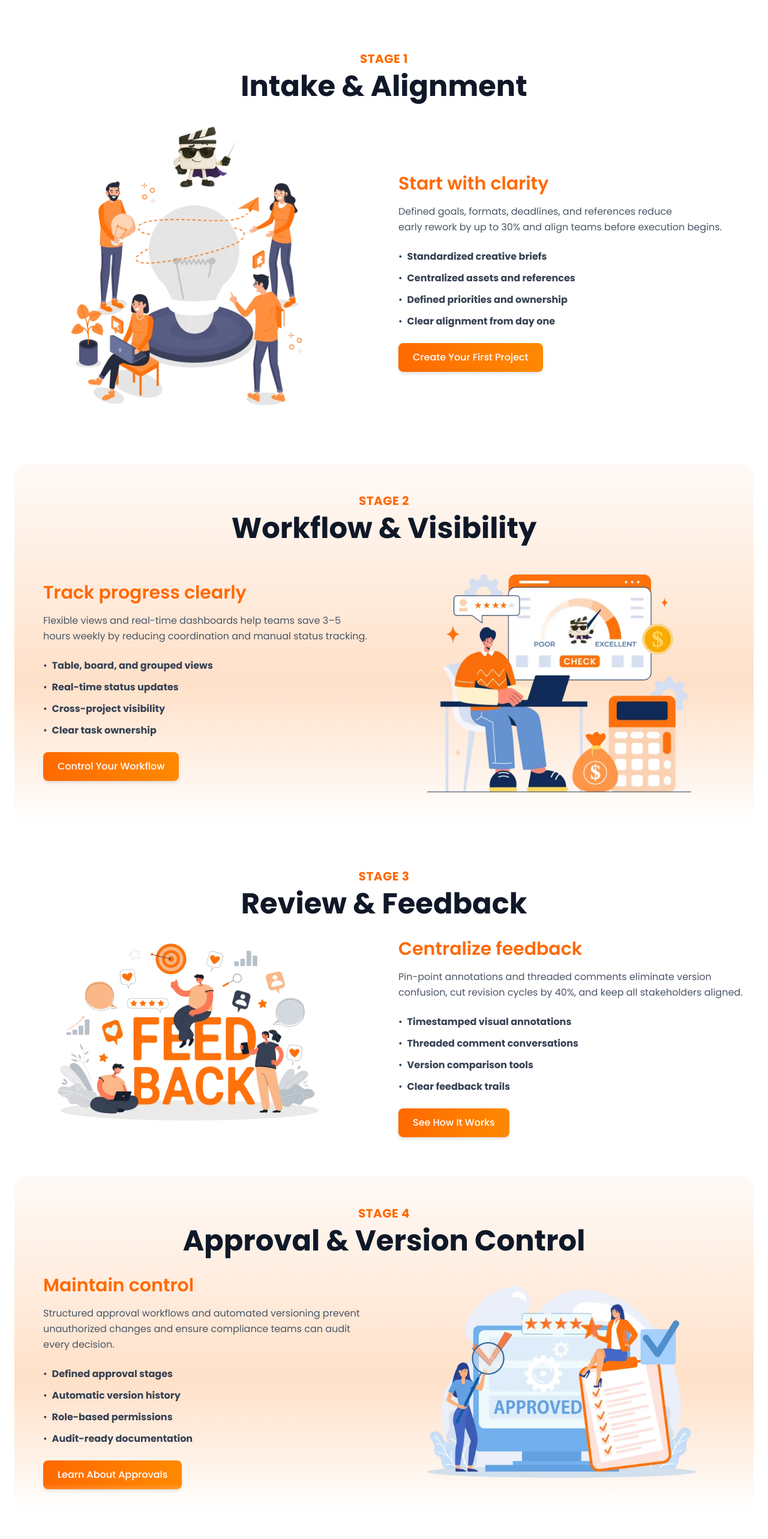
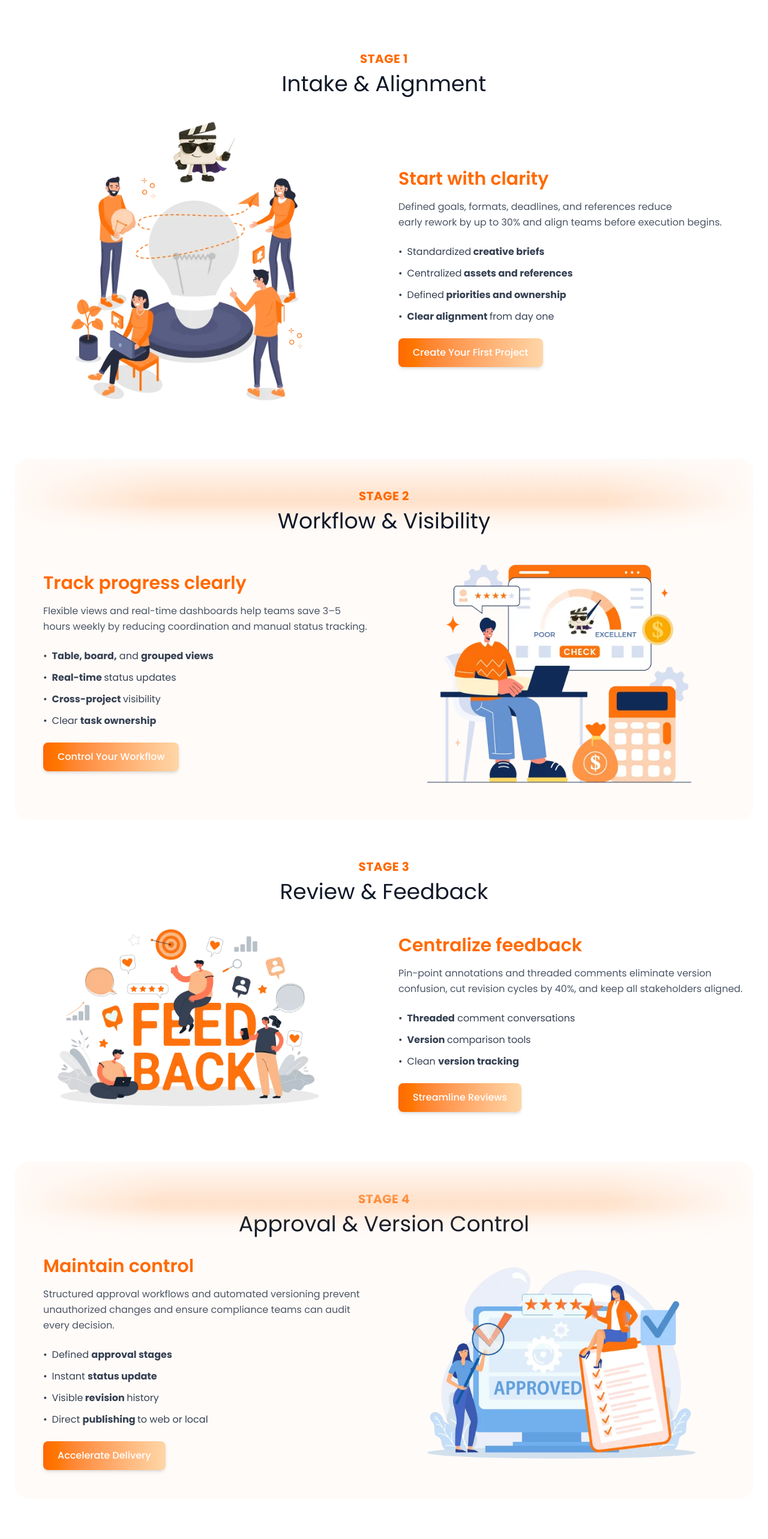
Before and after one commit to alihussnain1122/Sevvy, a React (Vite) app: page /how-it-works in a window 1280 px wide. Shown: the part 1860-4426 px from the top of the page at 60% size. Built offline with nearby package versions, Linux system fonts and the light colour scheme; the HTML template or start-up script is replaced by a standard one; a web font is replaced by a local one.

Commit message:
making stages section of page 2

```diff
--- a/src/components/Works/Stages.jsx
+++ b/src/components/Works/Stages.jsx
@@ -9,7 +9,7 @@ const Stages = () => {
         <div className="mb-16">
           <div className="text-center mb-8">
             <p className="text-orange-500 font-bold text-xl uppercase tracking-wide mb-2">Stage 1</p>
-            <h2 className="text-4xl md:text-5xl font-bold text-gray-900">Intake & Alignment</h2>
+            <h2 className="text-2xl md:text-4xl  text-gray-900">Intake & Alignment</h2>
           </div>
 
           <div className="grid grid-cols-1 lg:grid-cols-2 gap-12 items-center">
@@ -31,22 +31,22 @@ const Stages = () => {
               <ul className="space-y-3 mb-6">
                 <li className="text-gray-700 flex items-start">
                   <span className="mr-2">•</span>
-                  <span><strong>Standardized creative briefs</strong></span>
+                  <span>Standardized<strong> creative briefs</strong></span>
                 </li>
                 <li className="text-gray-700 flex items-start">
                   <span className="mr-2">•</span>
-                  <span><strong>Centralized assets and references</strong></span>
+                  <span>Centralized<strong> assets and references</strong></span>
                 </li>
                 <li className="text-gray-700 flex items-start">
                   <span className="mr-2">•</span>
-                  <span><strong>Defined priorities and ownership</strong></span>
+                  <span>Defined<strong> priorities and ownership</strong></span>
                 </li>
                 <li className="text-gray-700 flex items-start">
                   <span className="mr-2">•</span>
-                  <span><strong>Clear alignment from day one</strong></span>
+                  <span><strong>Clear alignment </strong>from day one</span>
                 </li>
               </ul>
-              <button className="px-6 py-3 bg-gradient-to-r from-orange-500 to-orange-400 text-white rounded-lg font-medium shadow-md hover:shadow-lg hover:scale-105 transition-all duration-300">
+              <button className="px-6 py-3 bg-gradient-to-r from-orange-500 to-orange-200 text-white rounded-lg font-medium shadow-md hover:shadow-lg hover:scale-105 transition-all duration-300">
                 Create Your First Project
               </button>
             </div>
@@ -55,14 +55,18 @@ const Stages = () => {
 
         {/* Stage 2: Workflow & Visibility */}
         <div className="mb-16">
-          <div className="bg-[#EFEAE4] rounded-3xl p-12" style={{
-            background: 'linear-gradient(180deg, #fffaf7 0%, rgba(254, 154, 75, 0.3) 60%, transparent 100%)',
-            maskImage: 'linear-gradient(to top, transparent 0%, black 10%, black 100%)',
-            WebkitMaskImage: 'linear-gradient(to top, transparent 0%, black 10%, black 100%)'
-          }}>
-            <div className="text-center mb-8">
+          <div className="bg-[#fffbf8] rounded-3xl p-12 relative overflow-hidden">
+            {/* Top gradient overlay */}
+            <div className="absolute top-0 left-0 right-0 h-32 pointer-events-none" style={{
+              background: 'linear-gradient(180deg, #fffaf7 0%, rgba(254, 154, 75, 0.3) 60%, transparent 100%)',
+              maskImage: 'linear-gradient(to top, transparent 0%, black 50%, black 50%), linear-gradient(to right, transparent 0%, black 20%, black 80%, transparent 100%)',
+              WebkitMaskImage: 'linear-gradient(to top, transparent 0%, black 50%, black 50%), linear-gradient(to right, transparent 0%, black 20%, black 80%, transparent 100%)',
+              maskComposite: 'intersect',
+              WebkitMaskComposite: 'source-in'
+            }} />
+            <div className="text-center mb-8 relative z-10">
               <p className="text-orange-500 font-bold text-xl uppercase tracking-wide mb-2">Stage 2</p>
-              <h2 className="text-4xl md:text-5xl font-bold text-gray-900">Workflow & Visibility</h2>
+              <h2 className="text-2xl md:text-4xl  text-gray-900">Workflow & Visibility</h2>
             </div>
             <div className="grid grid-cols-1 lg:grid-cols-2 gap-12 items-center">
               {/* Content Left */}
@@ -74,22 +78,22 @@ const Stages = () => {
                 <ul className="space-y-3 mb-6">
                   <li className="text-gray-700 flex items-start">
                     <span className="mr-2">•</span>
-                    <span><strong>Table, board, and grouped views</strong></span>
+                    <span><strong>Table, board,</strong> and <strong>grouped views</strong></span>
                   </li>
                   <li className="text-gray-700 flex items-start">
                     <span className="mr-2">•</span>
-                    <span><strong>Real-time status updates</strong></span>
+                    <span><strong>Real-time </strong>status updates</span>
                   </li>
                   <li className="text-gray-700 flex items-start">
                     <span className="mr-2">•</span>
-                    <span><strong>Cross-project visibility</strong></span>
+                    <span><strong>Cross-project </strong>visibility</span>
                   </li>
                   <li className="text-gray-700 flex items-start">
                     <span className="mr-2">•</span>
-                    <span><strong>Clear task ownership</strong></span>
+                    <span>Clear <strong>task ownership</strong></span>
                   </li>
                 </ul>
-                <button className="px-6 py-3 bg-gradient-to-r from-orange-500 to-orange-400 text-white rounded-lg font-medium shadow-md hover:shadow-lg hover:scale-105 transition-all duration-300">
+                <button className="px-6 py-3 bg-gradient-to-r from-orange-500 to-orange-200 text-white rounded-lg font-medium shadow-md hover:shadow-lg hover:scale-105 transition-all duration-300">
                   Control Your Workflow
                 </button>
               </div>
@@ -110,7 +114,7 @@ const Stages = () => {
         <div className="mb-16">
           <div className="text-center mb-8">
             <p className="text-orange-500 font-bold text-xl uppercase tracking-wide mb-2">Stage 3</p>
-            <h2 className="text-4xl md:text-5xl font-bold text-gray-900">Review & Feedback</h2>
+            <h2 className="text-2xl md:text-4xl text-gray-900">Review & Feedback</h2>
           </div>
 
           <div className="grid grid-cols-1 lg:grid-cols-2 gap-12 items-center">
@@ -130,25 +134,25 @@ const Stages = () => {
                 Pin-point annotations and threaded comments eliminate version confusion, cut revision cycles by 40%, and keep all stakeholders aligned.
               </p>
               <ul className="space-y-3 mb-6">
+                {/* <li className="text-gray-700 flex items-start">
+                  <span className="mr-2">•</span>
+                  <span><strong>Timestamped visual annotations</strong></span>
+                </li> */}
                 <li className="text-gray-700 flex items-start">
                   <span className="mr-2">•</span>
-                  <span><strong>Timestamped visual annotations</strong></span>
+                  <span><strong>Threaded</strong> comment conversations</span>
                 </li>
                 <li className="text-gray-700 flex items-start">
                   <span className="mr-2">•</span>
-                  <span><strong>Threaded comment conversations</strong></span>
+                  <span><strong>Version </strong>comparison tools</span>
                 </li>
                 <li className="text-gray-700 flex items-start">
                   <span className="mr-2">•</span>
-                  <span><strong>Version comparison tools</strong></span>
-                </li>
-                <li className="text-gray-700 flex items-start">
-                  <span className="mr-2">•</span>
-                  <span><strong>Clear feedback trails</strong></span>
+                  <span>Clean <strong>version tracking</strong></span>
                 </li>
               </ul>
-              <button className="px-6 py-3 bg-gradient-to-r from-orange-500 to-orange-400 text-white rounded-lg font-medium shadow-md hover:shadow-lg hover:scale-105 transition-all duration-300">
-                See How It Works
+              <button className="px-6 py-3 bg-gradient-to-r from-orange-500 to-orange-200 text-white rounded-lg font-medium shadow-md hover:shadow-lg hover:scale-105 transition-all duration-300">
+                Streamline Reviews
               </button>
             </div>
           </div>
@@ -156,14 +160,18 @@ const Stages = () => {
 
         {/* Stage 4: Approval & Version Control */}
         <div className="mb-16">
-          <div className="bg-[#EFEAE4] rounded-3xl p-12" style={{
-            background: 'linear-gradient(180deg, #fffaf7 0%, rgba(254, 154, 75, 0.3) 60%, transparent 100%)',
-            maskImage: 'linear-gradient(to top, transparent 0%, black 10%, black 100%)',
-            WebkitMaskImage: 'linear-gradient(to top, transparent 0%, black 10%, black 100%)'
-          }}>
+          <div className="bg-[#fffbf8] rounded-3xl p-12 relative overflow-hidden">
+            {/* Top gradient overlay */}
+            <div className="absolute top-0 left-0 right-0 h-32 pointer-events-none" style={{
+              background: 'linear-gradient(180deg, #fffaf7 0%, rgba(254, 154, 75, 0.3) 60%, transparent 100%)',
+              maskImage: 'linear-gradient(to top, transparent 0%, black 50%, black 50%), linear-gradient(to right, transparent 0%, black 20%, black 80%, transparent 100%)',
+              WebkitMaskImage: 'linear-gradient(to top, transparent 0%, black 50%, black 50%), linear-gradient(to right, transparent 0%, black 20%, black 80%, transparent 100%)',
+              maskComposite: 'intersect',
+              WebkitMaskComposite: 'source-in'
+            }} />
             <div className="text-center mb-8">
               <p className="text-orange-500 font-bold text-xl uppercase tracking-wide mb-2">Stage 4</p>
-              <h2 className="text-4xl md:text-5xl font-bold text-gray-900">Approval & Version Control</h2>
+              <h2 className="text-2xl md:text-4xl text-gray-900">Approval & Version Control</h2>
             </div>
             <div className="grid grid-cols-1 lg:grid-cols-2 gap-12 items-center">
               {/* Content Left */}
@@ -175,23 +183,23 @@ const Stages = () => {
                 <ul className="space-y-3 mb-6">
                   <li className="text-gray-700 flex items-start">
                     <span className="mr-2">•</span>
-                    <span><strong>Defined approval stages</strong></span>
+                    <span>Defined <strong>approval stages</strong></span>
                   </li>
                   <li className="text-gray-700 flex items-start">
                     <span className="mr-2">•</span>
-                    <span><strong>Automatic version history</strong></span>
+                    <span>Instant <strong>status update</strong></span>
                   </li>
                   <li className="text-gray-700 flex items-start">
                     <span className="mr-2">•</span>
-                    <span><strong>Role-based permissions</strong></span>
+                    <span>Visible<strong> revision </strong> history</span>
                   </li>
                   <li className="text-gray-700 flex items-start">
                     <span className="mr-2">•</span>
-                    <span><strong>Audit-ready documentation</strong></span>
+                    <span>Direct <strong> publishing </strong> to web or local</span>
                   </li>
                 </ul>
-                <button className="px-6 py-3 bg-gradient-to-r from-orange-500 to-orange-400 text-white rounded-lg font-medium shadow-md hover:shadow-lg hover:scale-105 transition-all duration-300">
-                  Learn About Approvals
+                <button className="px-6 py-3 bg-gradient-to-r from-orange-500 to-orange-200 text-white rounded-lg font-medium shadow-md hover:shadow-lg hover:scale-105 transition-all duration-300">
+                  Accelerate Delivery
                 </button>
               </div>
 
@@ -211,7 +219,7 @@ const Stages = () => {
         <div className="mb-16">
           <div className="text-center mb-8">
             <p className="text-orange-500 font-bold text-xl uppercase tracking-wide mb-2">Stage 5</p>
-            <h2 className="text-4xl md:text-5xl font-bold text-gray-900">Publishing & Asset Library</h2>
+            <h2 className="text-2xl md:text-4xl text-gray-900">Publishing & Asset Library</h2>
           </div>
 
           <div className="grid grid-cols-1 lg:grid-cols-2 gap-12 items-center">
@@ -226,30 +234,30 @@ const Stages = () => {
 
             {/* Content Right */}
             <div>
-              <h3 className="text-2xl md:text-3xl font-semibold text-orange-500 mb-4">Deploy and reuse</h3>
+              <h3 className="text-2xl md:text-3xl font-semibold text-orange-500 mb-4">Turn work into assets</h3>
               <p className="text-gray-600 leading-relaxed mb-6">
-                One-click distribution to channels and searchable asset libraries speed up campaign launches and reduce duplicate work across teams.
+                Over 70% of content is never reused. Structured libraries <br /> convert finished work into searchable, reusable <br /> campaign-ready assets.
               </p>
               <ul className="space-y-3 mb-6">
                 <li className="text-gray-700 flex items-start">
                   <span className="mr-2">•</span>
-                  <span><strong>Multi-channel publishing</strong></span>
+                  <span>Auto <strong>generated portfolio</strong></span>
                 </li>
                 <li className="text-gray-700 flex items-start">
                   <span className="mr-2">•</span>
-                  <span><strong>Branded asset library</strong></span>
+                  <span>Organized <strong>asset library</strong></span>
                 </li>
                 <li className="text-gray-700 flex items-start">
                   <span className="mr-2">•</span>
-                  <span><strong>Smart search and tagging</strong></span>
+                  <span><strong>Client ready</strong> sharing links</span>
                 </li>
                 <li className="text-gray-700 flex items-start">
                   <span className="mr-2">•</span>
-                  <span><strong>Reusable templates</strong></span>
+                  <span><strong>Compaign ready</strong> reuse system</span>
                 </li>
               </ul>
-              <button className="px-6 py-3 bg-gradient-to-r from-orange-500 to-orange-400 text-white rounded-lg font-medium shadow-md hover:shadow-lg hover:scale-105 transition-all duration-300">
-                Explore Publishing
+              <button className="px-6 py-3 bg-gradient-to-r from-orange-500 to-orange-200 text-white rounded-lg font-medium shadow-md hover:shadow-lg hover:scale-105 transition-all duration-300">
+                Make Work Reusable
               </button>
             </div>
           </div>
```
